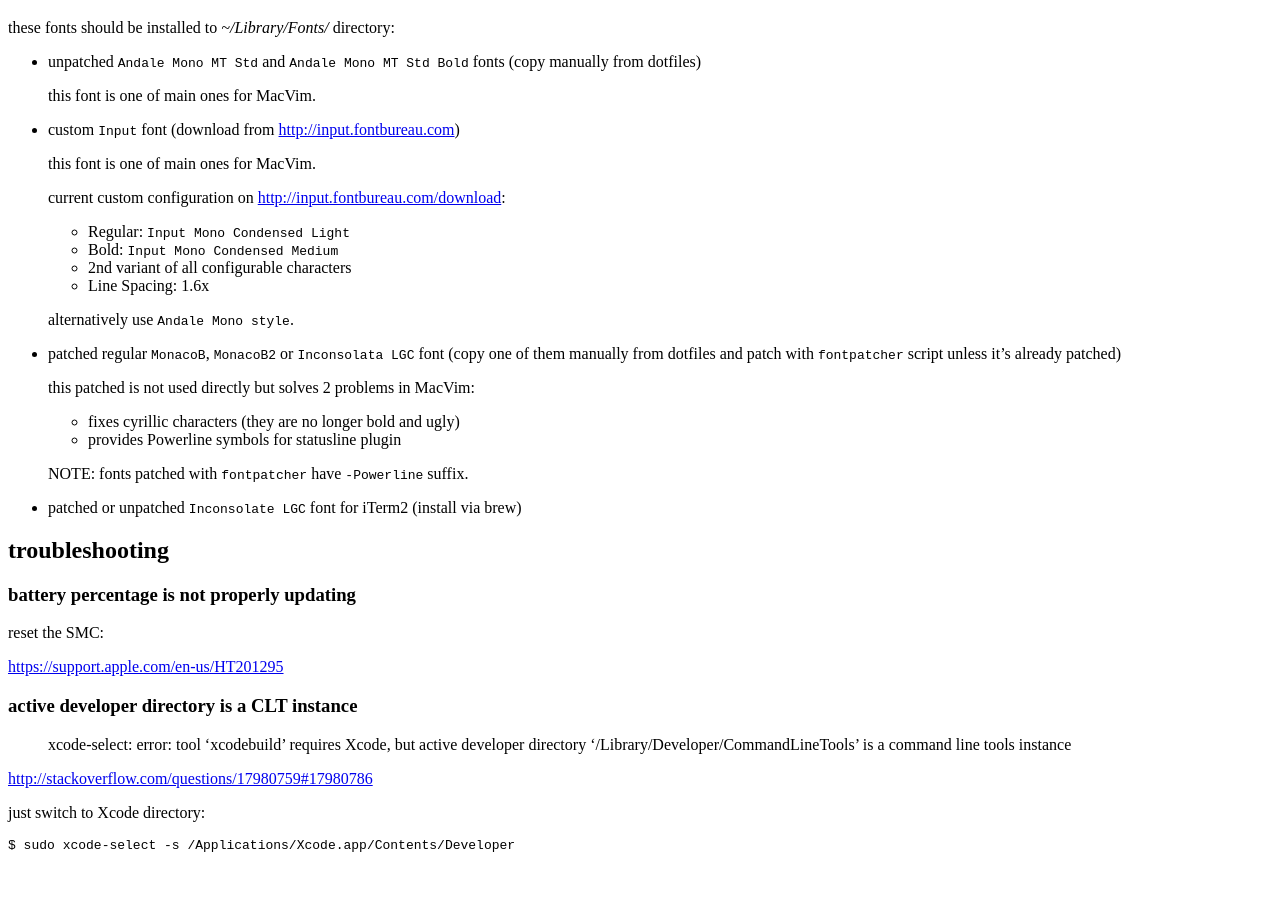
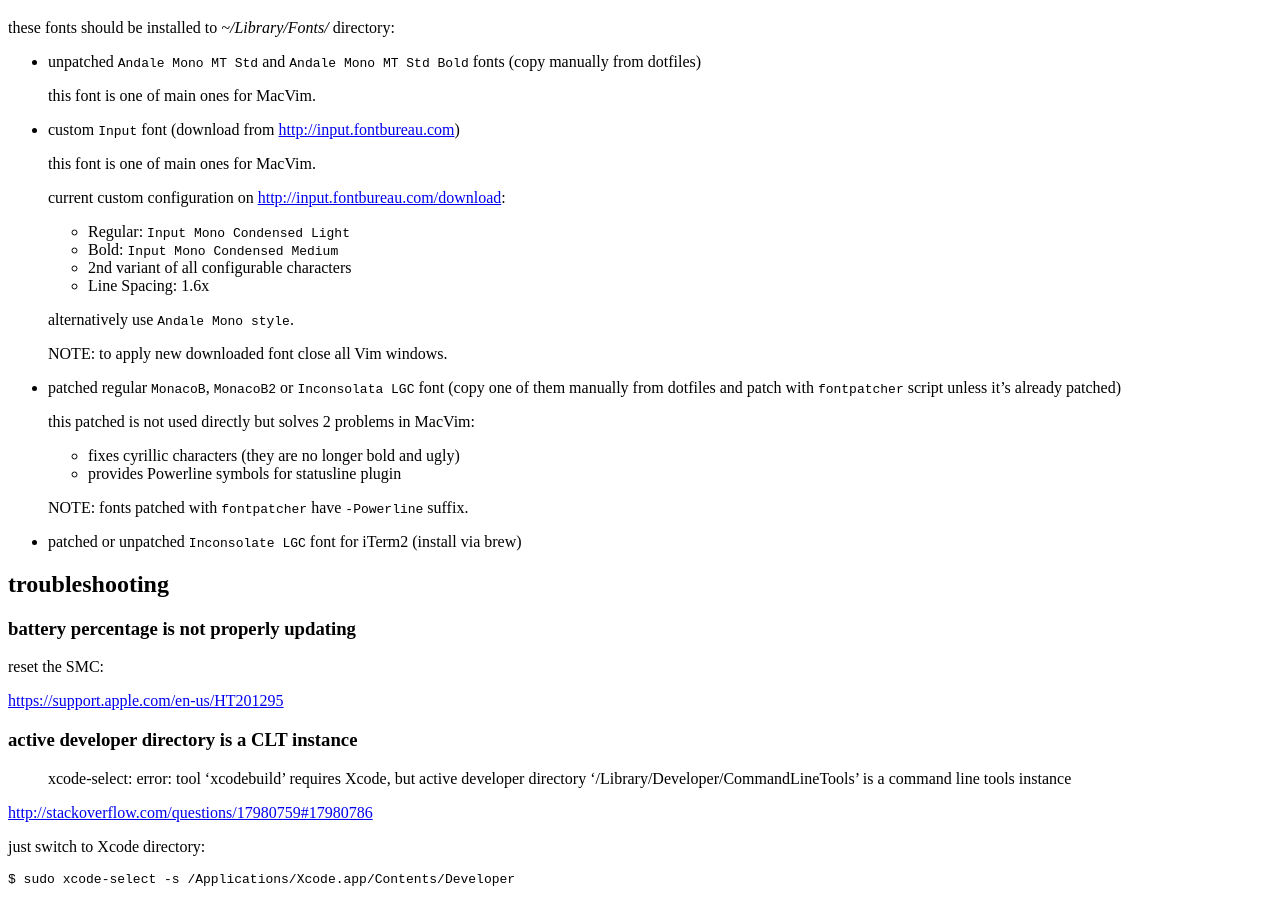
Before and after one commit to tap349/tap349.github.io, a Jekyll site: the page built from _posts/2016-10-03-macos-configuration.md, in a window 1280 px wide and 900 px high, scrolled down 3472 px. Built offline with Jekyll 4.4.1, drawn with Linux system fonts in a browser that asks for light colours; before the commit the page ends 4338 px from its top, so only the background shows below that.

Commit message:
update 2017-07-20_13:57:13

```diff
--- a/_posts/2016-10-03-macos-configuration.md
+++ b/_posts/2016-10-03-macos-configuration.md
@@ -204,6 +204,8 @@ these fonts should be installed to _~/Library/Fonts/_ directory:
 
   alternatively use `Andale Mono style`.
 
+  NOTE: to apply new downloaded font close all Vim windows.
+
 - patched regular `MonacoB`, `MonacoB2` or `Inconsolata LGC` font
   (copy one of them manually from dotfiles and patch with `fontpatcher` script
   unless it's already patched)
```
